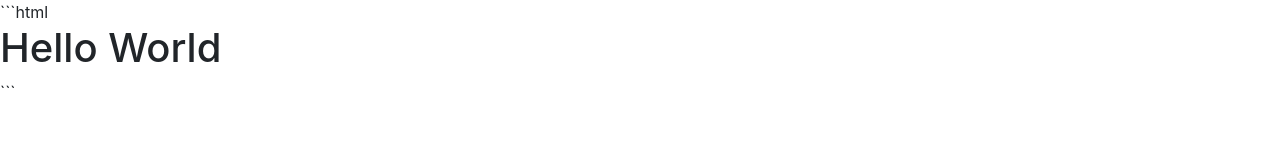
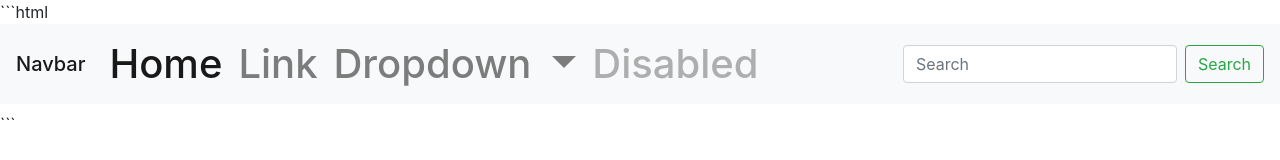
Before and after one commit to NotAishwarya/gitDemo, a plain HTML site: page index.html in a window 1280 px wide. Drawn offline with nearby package versions, Linux system fonts and the light colour scheme.

Commit message:
navbar added

```diff
--- a/index.html
+++ b/index.html
@@ -12,7 +12,45 @@
 </head>
 
 <body>
-    <h1>Hello World</h1>
+    <h1>
+        <nav class="navbar navbar-expand-lg navbar-light bg-light">
+            <a class="navbar-brand" href="#">Navbar</a>
+            <button class="navbar-toggler" type="button" data-toggle="collapse" data-target="#navbarSupportedContent"
+                aria-controls="navbarSupportedContent" aria-expanded="false" aria-label="Toggle navigation">
+                <span class="navbar-toggler-icon"></span>
+            </button>
+
+            <div class="collapse navbar-collapse" id="navbarSupportedContent">
+                <ul class="navbar-nav mr-auto">
+                    <li class="nav-item active">
+                        <a class="nav-link" href="#">Home <span class="sr-only">(current)</span></a>
+                    </li>
+                    <li class="nav-item">
+                        <a class="nav-link" href="#">Link</a>
+                    </li>
+                    <li class="nav-item dropdown">
+                        <a class="nav-link dropdown-toggle" href="#" id="navbarDropdown" role="button"
+                            data-toggle="dropdown" aria-haspopup="true" aria-expanded="false">
+                            Dropdown
+                        </a>
+                        <div class="dropdown-menu" aria-labelledby="navbarDropdown">
+                            <a class="dropdown-item" href="#">Action</a>
+                            <a class="dropdown-item" href="#">Another action</a>
+                            <div class="dropdown-divider"></div>
+                            <a class="dropdown-item" href="#">Something else here</a>
+                        </div>
+                    </li>
+                    <li class="nav-item">
+                        <a class="nav-link disabled" href="#" tabindex="-1" aria-disabled="true">Disabled</a>
+                    </li>
+                </ul>
+                <form class="form-inline my-2 my-lg-0">
+                    <input class="form-control mr-sm-2" type="search" placeholder="Search" aria-label="Search">
+                    <button class="btn btn-outline-success my-2 my-sm-0" type="submit">Search</button>
+                </form>
+            </div>
+        </nav>
+    </h1>
     <script src="https://code.jquery.com/jquery-3.3.1.slim.min.js"
         integrity="sha384-q8i/X+965DzO0rT7abK41JStQIAqVgRVzpbzo5smXKp4YfRvH+8abtTE1Pi6jizo"
         crossorigin="anonymous"></script>
```
